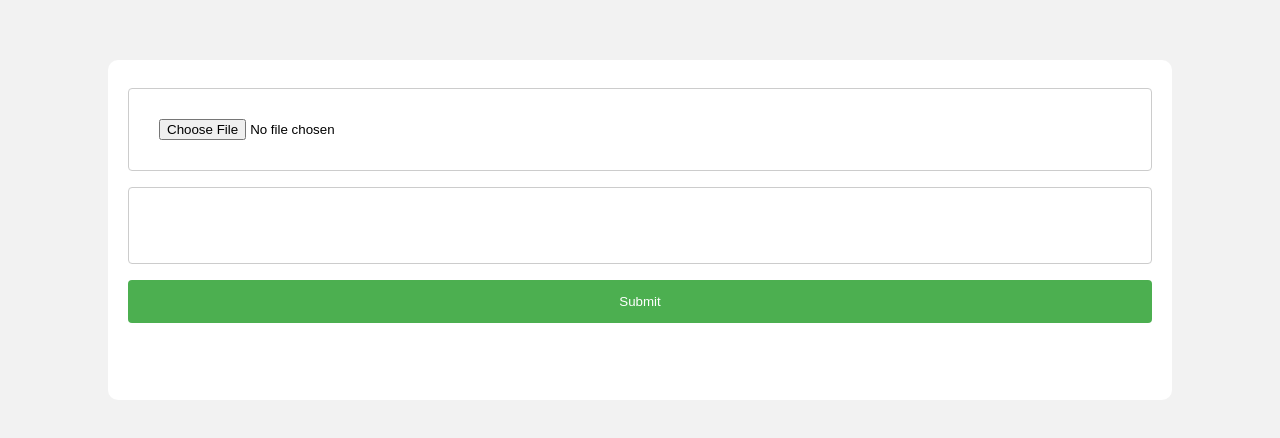
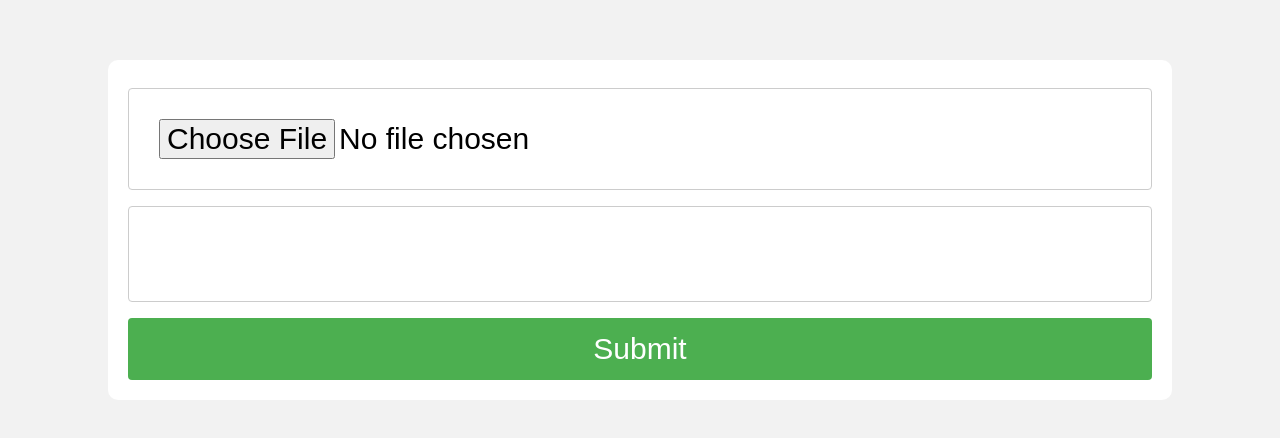
Before and after one commit to juanestuniga/ouway_pictures, a website: page public/index.html in a window 1280 px wide. Shown: the part 170-608 px from the top of the page. Drawn offline with Linux system fonts and the light colour scheme.

Commit message:
fixedd css

```diff
--- a/public/index.html
+++ b/public/index.html
@@ -48,6 +48,7 @@
         border: 1px solid #ccc;
         border-radius: 4px;
         box-sizing: border-box;
+        font-size: 30px;  /* add this line */
       }
       button[type="submit"] {
         width: 100%;
@@ -58,6 +59,7 @@
         border: none;
         border-radius: 4px;
         cursor: pointer;
+        font-size: 30px;  /* add this line */
       }
       button[type="submit"]:hover {
         background-color: #45a049;
```
